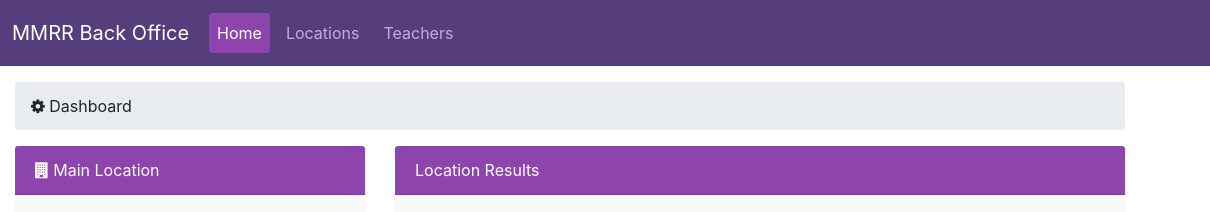
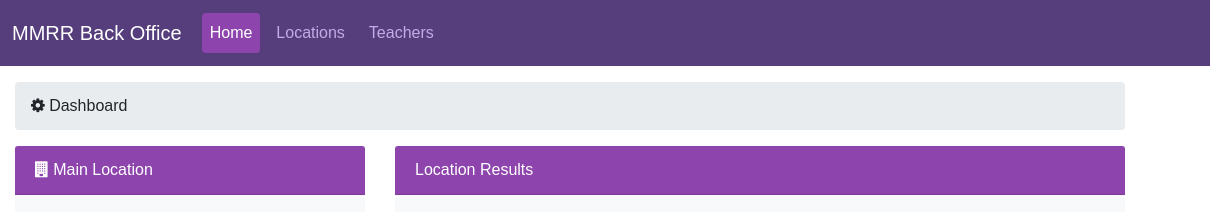
Before and after one commit to pastorcash/mmrrbo, a website: page index4.html in a window 1280 px wide. Shown: the top 212 px of the page, 70-1280 px from the left. Drawn offline with nearby package versions, Linux system fonts and the light colour scheme; grey boxes are pictures that could not be loaded.

Commit message:
Changed font-family to match company website

```diff
--- a/index4.html
+++ b/index4.html
@@ -39,10 +39,10 @@
           </a>
         </li>
         <li class="nav-item">
-          <a class="nav-link" href="#">Locations</a>
+          <a class="nav-link" href="locations.html">Locations</a>
         </li>
         <li class="nav-item">
-          <a class="nav-link" href="#">Teachers</a>
+          <a class="nav-link" href="teachers.html">Teachers</a>
         </li>
       </ul>
 
--- a/style4.css
+++ b/style4.css
@@ -1,3 +1,5 @@
+/* Navigation Bar
+-------------------------------------------------- */
 .navbar {
   background-color: #563d7c;
 }
@@ -50,7 +52,12 @@
   color: #ffffff;
 }
 
-/* Main overrides */
+/* Main overrides
+-------------------------------------------------- */
+body {
+  font-family: Muli, sans-serif;
+},
+
 .main-color-bg {
   background-color: #563d7c ;
   border-color: #563d7c ;
```
